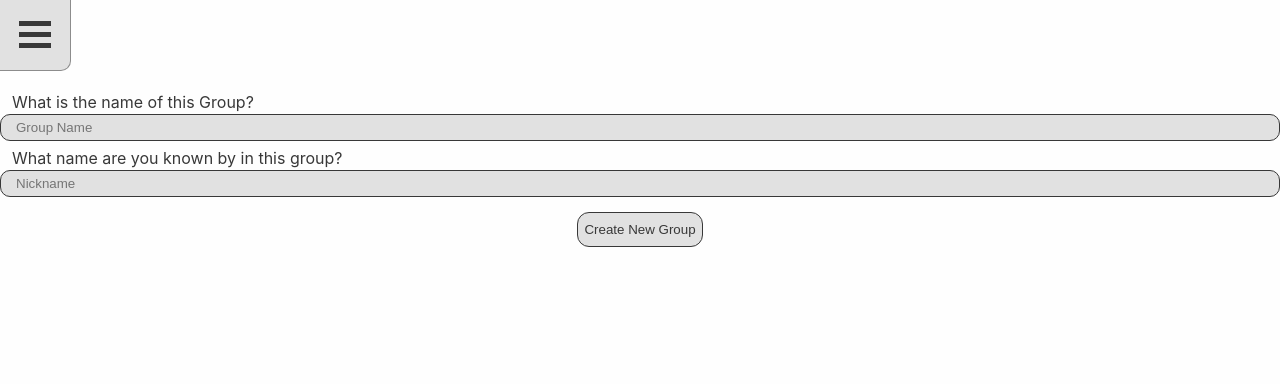
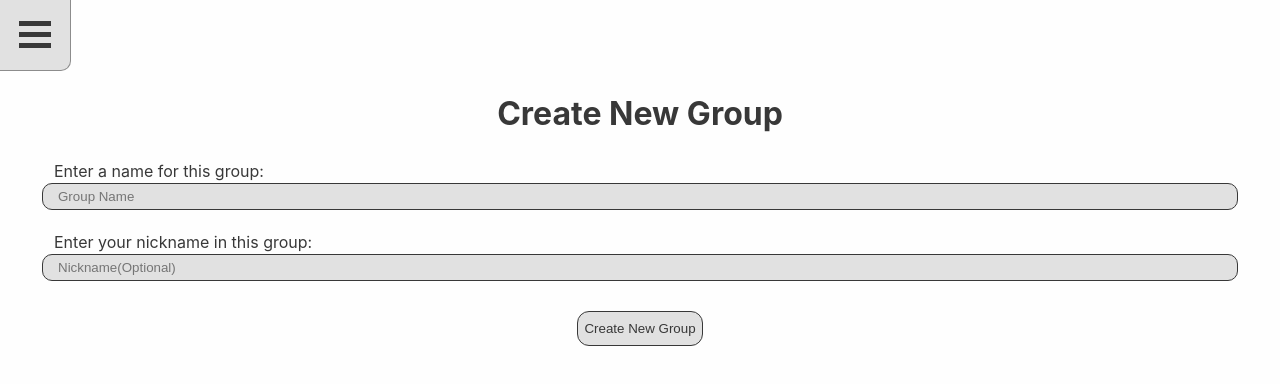
Before and after one commit to jtschams/gift-registry, a React (Vite) app in the folder client/: page /create-group in a window 1280 px wide. Shown: the top 384 px of the page. Built offline with nearby package versions, Linux system fonts and the light colour scheme; sample sign-in values are in the browser's storage.

Commit message:
finalized html for and added css for: createGroup, Family, and JoinFamily.

```diff
--- a/client/src/assets/index.css
+++ b/client/src/assets/index.css
@@ -25,8 +25,21 @@
 
 /* Defaults */
 
+h1 {
+  text-align: center;
+}
+
+p {
+  margin: 15px 10px 0;
+}
+
 .invisible {
   display: none !important;
+}
+
+::selection {
+  background-color: var(--accent);
+  color: var(--menu);
 }
 
 body, ul {
@@ -235,6 +248,59 @@ input:focus-visible {
   margin: 0 15px;
 }
 
+/* Family Page */
+
+#invite-div {
+  flex-direction: row;
+  flex-wrap: wrap;
+}
+
+#invite-div > button {
+  height: 27px;
+}
+
+#invite-div > label {
+  margin: auto 0;
+}
+
+#invite-link {
+  width: 360px;
+  height: 16px;
+  color: var(--accent);
+  margin: auto 0;
+}
+
+.details {
+  display: flex;
+  width: 200px;
+  justify-content: space-between;
+  margin: 0 25px 7px;
+}
+
+/* Nickname Component */
+
+.nickname {
+  display: flex;
+  gap: 10px;
+  border-bottom: 1px solid var(--mark);
+}
+
+.nickname > p {
+  margin: 0 10px 10px;
+}
+
+/* Join Family Page */
+
+#join-container {
+  padding: 5px 0;
+}
+
+/* New Group Page */
+
+#new-group-form > div {
+  margin: 20px 0;
+}
+
 /* Question Component */
 
 .question-component {
--- a/client/src/pages/CreateGroup.jsx
+++ b/client/src/pages/CreateGroup.jsx
@@ -28,10 +28,12 @@ export default function CreateGroup() {
     })
   }
 
-  return (
-    <form onSubmit={handleCreateGroup}>
+  return (<>
+    <h1>Create New Group</h1>
+    <article>
+      <form id="new-group-form" onSubmit={handleCreateGroup}>
         <div className="form-group">
-        <label htmlFor="family-name">What is the name of this Group?</label>
+          <label htmlFor="family-name">Enter a name for this group:</label>
           <input
             id="family-name"
             className="family-input"
@@ -43,11 +45,11 @@ export default function CreateGroup() {
           />
         </div>
         <div className="form-group">
-        <label htmlFor="nickname">What name are you known by in this group?</label>
+          <label htmlFor="nickname">Enter your nickname in this group:</label>
           <input
             id="nickname"
             className="family-input"
-          placeholder="Nickname"
+            placeholder="Nickname(Optional)"
             name="nickname"
             type="text"
             value={groupFormState.nickname}
@@ -56,5 +58,6 @@ export default function CreateGroup() {
         </div>
         <button type="submit">Create New Group</button>
       </form>
-  )
+    </article>
+  </>)
 }
--- a/client/src/pages/Family.jsx
+++ b/client/src/pages/Family.jsx
@@ -25,6 +25,8 @@ export default function Family() {
     event.preventDefault();
     document.getElementById('invite-div').classList.remove('invisible');
     document.getElementById('add-question-form').classList.add('invisible');
+    document.getElementById('invite-link').select();
+
   }
 
   const showAddQuestion = (event) => {
@@ -52,18 +54,24 @@ export default function Family() {
     })
   }
 
+  const copyLink = (event) => {
+    event.preventDefault();
+    navigator.clipboard.writeText(linkState);
+    event.target.textContent = "Copied!"
+  }
+
   return (
     <>
       {loading ? (<h1 id="family-header">Loading...</h1>) : (<>
         <h1 id="family-header">{family.familyName}</h1>
         <section id="family-actions">
-          <h3>Group Actions</h3>
+          <h2>Group Actions</h2>
           <article id="family-action-list">
             <button onClick={generateInvite}>Generate Invite Link</button>
             <button onClick={showAddQuestion}>Add New Question</button>
-          </article>
             <div id="invite-div" className="form-group invisible">
-            <label htmlFor="invite-link">Invite Link for this Group</label>
+              <label htmlFor="invite-link">Invite Link for this Group:</label>
+              <button id="copy-button" onClick={copyLink}>Copy Link</button>
               <input id="invite-link" name="invite-link" value={linkState} readOnly/>
             </div>
             <form id="add-question-form" className="invisible" onSubmit={handleQuestionAdd}>
@@ -96,15 +104,16 @@ export default function Family() {
               </div>
               <button type="submit">Add Question</button>
             </form>
+          </article>
         </section>
         <section id="family-questions">
-          <h3>Group Questions</h3>
+          <h2>Group Questions</h2>
           {family.questions.map((question) => (
             <article key={question._id} className="family-question">
               <p>{question.question}</p>
               <div className="details">
                 <small>({question.category})</small>
-                {question.claimable ? (<small>Claimable</small>) : null}
+                {question.claimable ? (<small>(Claimable)</small>) : null}
               </div>
             </article>
           ))}
--- a/client/src/pages/JoinFamily.jsx
+++ b/client/src/pages/JoinFamily.jsx
@@ -33,10 +33,20 @@ export default function JoinFamily() {
 
   return (
     <>
+      <h2>Do you want to join this group?</h2>
+      {loading ? <h3 className="loading">Loading...</h3> :
+        <article className="family-info">
+          <h1>Group: {family.familyName}</h1>
+            <div id="admins">
+              <h3>Admins:</h3>
+              {!members ? null : members.map((member) => (<Nickname key={member.user._id} member={member} />))}
+            </div>
+        </article>
+      }
       <article id="join-container">
-        <h1>Do you want to join this group?</h1>
+        <form>
           <div className="form-group">
-          <label htmlFor="nickname">Enter your nickname for this group(Optional):</label>
+            <label htmlFor="nickname">Enter your nickname for this group:</label>
             <input
               id="nickname"
               placeholder="Nickname(Optional)"
@@ -47,16 +57,8 @@ export default function JoinFamily() {
             />
           </div>
           <button id="join-button" onClick={handleJoinFamily}>Join Group</button>
+        </form>
       </article>
-      {loading ? <h3 className="loading">Loading...</h3> :
-        <article className="family-info">
-          <h3>Group: {family.familyName}</h3>
-            <div id="admins">
-              <h4>Admins:</h4>
-              {!members ? null : members.map((member) => (<Nickname key={member.user._id} member={member} />))}
-            </div>
-        </article>
-      }
     </>
   )
 }
```
Lines whose indentation alone changed are shown as unchanged.
